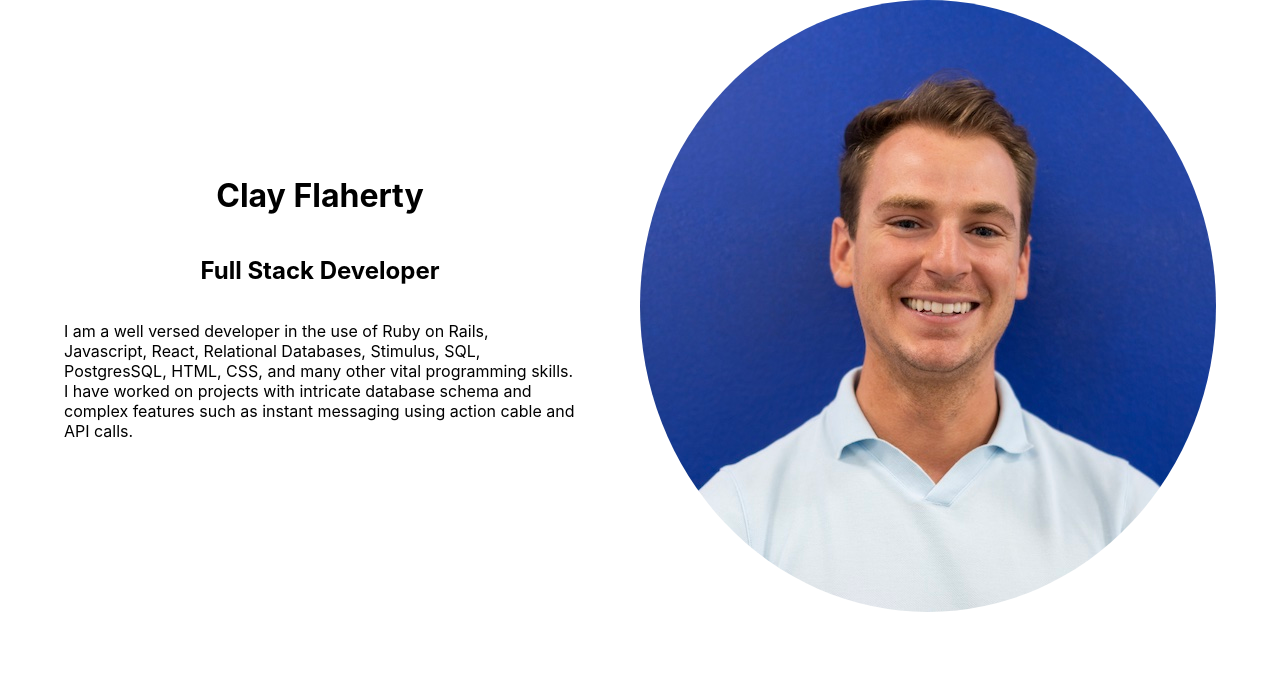
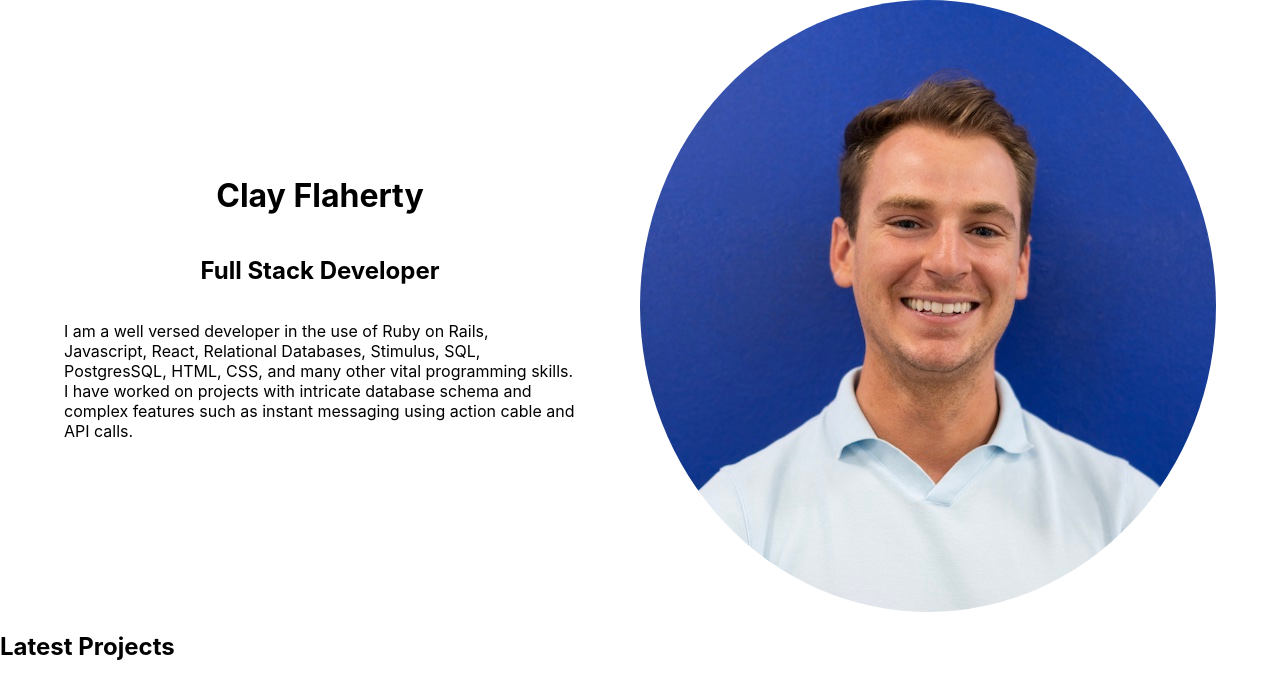
Before and after one commit to clahflah/Portfolio, a React (Create React App) app: page / in a window 1280 px wide. Shown: the top 698 px of the page. Built offline with nearby package versions, Linux system fonts and the light colour scheme.

Commit message:
projects

```diff
--- a/src/App.js
+++ b/src/App.js
@@ -6,7 +6,7 @@ function App() {
   return (
     <React.Fragment>
       <Banner />
-      <Projects />
+      <Projects onClick='test'/>
     </React.Fragment>
   );
 }
--- a/src/layout/Projects.js
+++ b/src/layout/Projects.js
@@ -1,7 +1,7 @@
 import React from "react";
 
-const Projects = props => {
-
+const Projects = (props) => {
+  return <h2>Latest Projects</h2>;
 };
 
-export default Projects
+export default Projects;
```
